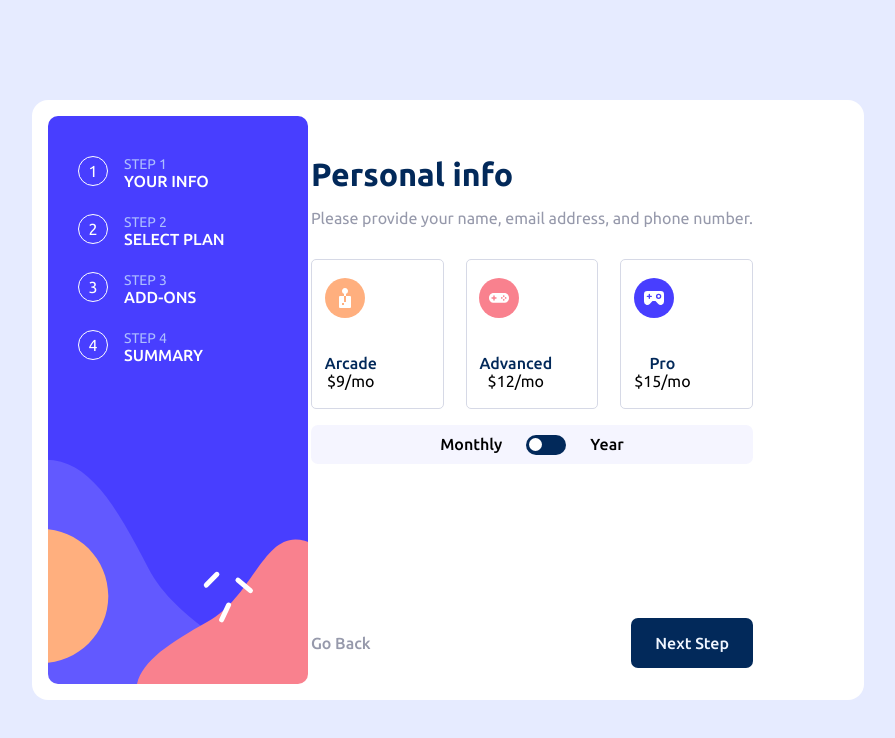
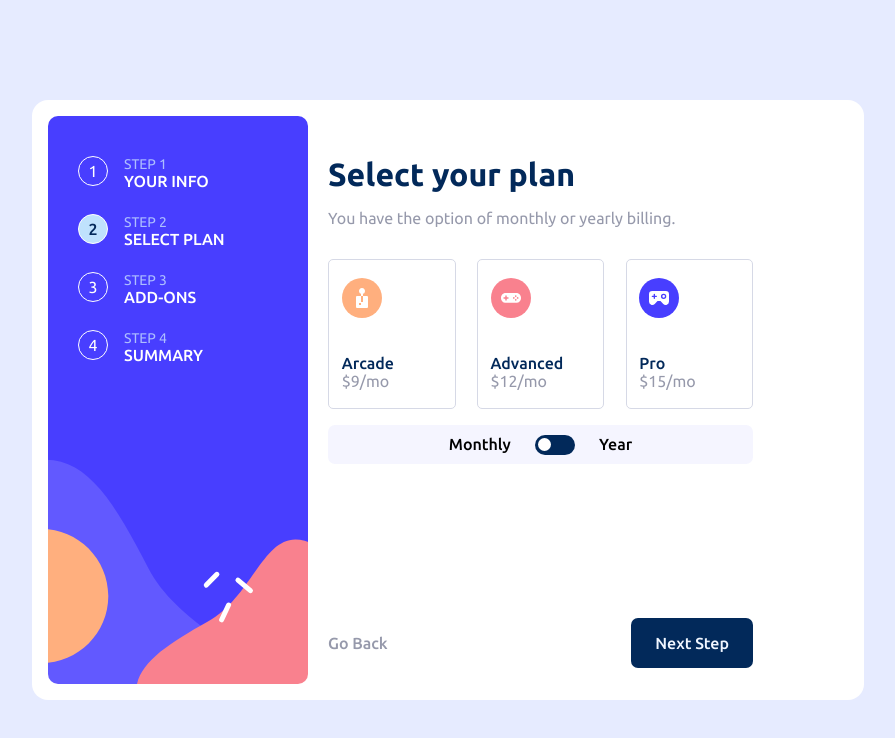
Before and after one commit to alejandrox64/Multi-Step-Form-Page, a React (Vite) app: page / in a window 1280 px wide. Both pictures are taken after a click on the button "Next Step". Shown: the top 738 px of the page, without its empty margins (192-1087 px from the left). Built offline with nearby package versions, Linux system fonts and the light colour scheme.

Commit message:
the correct prices are added with respect to the billing type

```diff
--- a/src/Components/AddOns.jsx
+++ b/src/Components/AddOns.jsx
@@ -1,7 +1,12 @@
 import React from "react";
+import { useSelector } from "react-redux";
 import styles from "../styles/AddOns.module.scss";
 
 const AddOns = () => {
+  const isMonthly = useSelector((state) => state.plans.planIsMonthly);
+  const priceAddsForMonth = useSelector((state) => state.plans.monthly);
+  const priceAddsForYear = useSelector((state) => state.plans.year);
+
   return (
     <div className={styles.addOnsContainer}>
       <label>
@@ -12,7 +17,12 @@ const AddOns = () => {
             <p>Access to multiplayer games</p>
           </span>
         </span>
-        <p className={styles.priceAddOn}> +$1/mo</p>
+        <p className={styles.priceAddOn}>
+          {" "}
+          {isMonthly
+            ? priceAddsForMonth.onlineService
+            : priceAddsForYear.onlineService}
+        </p>
       </label>
       <label>
         <span className={styles.checkboxContainer}>
@@ -23,7 +33,12 @@ const AddOns = () => {
           </span>
         </span>
 
-        <p className={styles.priceAddOn}> +$2/mo</p>
+        <p className={styles.priceAddOn}>
+          {" "}
+          {isMonthly
+            ? priceAddsForMonth.largerStorage
+            : priceAddsForYear.largerStorage}
+        </p>
       </label>
       <label>
         <span className={styles.checkboxContainer}>
@@ -33,7 +48,12 @@ const AddOns = () => {
             <p> Custom theme on your profile</p>
           </span>
         </span>
-        <p className={styles.priceAddOn}> +$2/mo</p>
+        <p className={styles.priceAddOn}>
+          {" "}
+          {isMonthly
+            ? priceAddsForMonth.customizableProfile
+            : priceAddsForYear.customizableProfile}
+        </p>
       </label>
     </div>
   );
--- a/src/Components/Plan.jsx
+++ b/src/Components/Plan.jsx
@@ -1,36 +1,60 @@
 import React from "react";
+import { useSelector, useDispatch } from "react-redux";
+import { changeBillingType } from "../redux/reducers/plansSlice";
 import styles from "../styles/Plan.module.scss";
 
 const Plan = () => {
+  const pricesPerMonth = useSelector((state) => state.plans.monthly);
+  const pricesPerYear = useSelector((state) => state.plans.year);
+  const isMonthly = useSelector((state) => state.plans.planIsMonthly);
+  const dispatch = useDispatch();
+
+  const handleChangeBillingType = () => {
+    dispatch(changeBillingType());
+    console.log(isMonthly);
+  };
+
   return (
     <div className={styles.plansContainer}>
       <div className={styles.plans}>
-        <button>
+        <button className={!isMonthly ? styles.plansOfYear : undefined}>
           <img src="../../public/icon-arcade.svg" />
           <span className={styles.descriptionOfPlan}>
             <p className={styles.nameOfPlan}>Arcade</p>
-            <p className={styles.price}>$9/mo</p>
+            <p className={styles.price}>
+              {isMonthly ? pricesPerMonth.arcade : pricesPerYear.arcade}
+            </p>
+            {!isMonthly && <p className={styles.freeMessage}>2 months free</p>}
           </span>
         </button>
-        <button>
+        <button className={!isMonthly ? styles.plansOfYear : undefined}>
           <img src="../../public/icon-advanced.svg" />
           <span className={styles.descriptionOfPlan}>
             <p className={styles.nameOfPlan}>Advanced</p>
-            <p className={styles.price}>$12/mo</p>
+            <p className={styles.price}>
+              {isMonthly ? pricesPerMonth.advanced : pricesPerYear.advanced}
+            </p>
+            {!isMonthly && <p className={styles.freeMessage}>2 months free</p>}
           </span>
         </button>
-        <button>
+        <button className={!isMonthly ? styles.plansOfYear : undefined}>
           <img src="../../public/icon-pro.svg" />
           <span className={styles.descriptionOfPlan}>
             <p className={styles.nameOfPlan}>Pro</p>
-            <p className={styles.price}>$15/mo</p>
+            <p className={styles.price}>
+              {isMonthly ? pricesPerMonth.pro : pricesPerYear.pro}
+            </p>
+            {!isMonthly && <p className={styles.freeMessage}>2 months free</p>}
           </span>
         </button>
       </div>
 
       <div className={styles.typeOfPlan}>
         <span>Monthly</span>
-        <button>
+        <button
+          onClick={handleChangeBillingType}
+          className={!isMonthly ? styles.year : undefined}
+        >
           <span></span>
         </button>
         <span>Year</span>
--- a/src/Components/Steps.jsx
+++ b/src/Components/Steps.jsx
@@ -1,11 +1,18 @@
 import React from "react";
+import { useSelector, useDispatch } from "react-redux";
 import styles from "../styles/Steps.module.scss";
 
 const Steps = () => {
+  const step = useSelector((state) => state.steps.step);
+
   return (
     <div className={styles.steps}>
       <span className={styles.step}>
-        <span className={styles.numberOfStep}>
+        <span
+          className={`${styles.numberOfStep} ${
+            step === 1 ? styles.currentStep : undefined
+          }`}
+        >
           <p className={styles.number}>1</p>
         </span>
         <span className={styles.descriptionStep}>
@@ -14,7 +21,11 @@ const Steps = () => {
         </span>
       </span>
       <span className={styles.step}>
-        <span className={styles.numberOfStep}>
+        <span
+          className={`${styles.numberOfStep} ${
+            step === 2 ? styles.currentStep : undefined
+          }`}
+        >
           <p className={styles.number}>2</p>
         </span>
         <span className={styles.descriptionStep}>
@@ -23,7 +34,11 @@ const Steps = () => {
         </span>
       </span>
       <span className={styles.step}>
-        <span className={styles.numberOfStep}>
+        <span
+          className={`${styles.numberOfStep} ${
+            step === 3 ? styles.currentStep : undefined
+          }`}
+        >
           <p className={styles.number}>3</p>
         </span>
         <span className={styles.descriptionStep}>
@@ -32,7 +47,11 @@ const Steps = () => {
         </span>
       </span>
       <span className={styles.step}>
-        <span className={styles.numberOfStep}>
+        <span
+          className={`${styles.numberOfStep} ${
+            step === 4 ? styles.currentStep : undefined
+          }`}
+        >
           <p className={styles.number}>4</p>
         </span>
         <span className={styles.descriptionStep}>
--- a/src/MainCardForm.jsx
+++ b/src/MainCardForm.jsx
@@ -15,6 +15,8 @@ function MainCardForm() {
   const renderedComponent = useSelector(
     (state) => state.steps.renderedCard[step - 1]
   );
+  const title = useSelector((state) => state.steps.title[step - 1]);
+  const description = useSelector((state) => state.steps.description[step - 1]);
   const dispatch = useDispatch();
 
   const renderComponent = () => {
@@ -45,10 +47,8 @@ function MainCardForm() {
     <main className={styles.mainCardForm}>
       <Steps />
       <div className={styles.mainContent}>
-        <h1>Personal info</h1>
-        <p className={styles.descriptionMainCard}>
-          Please provide your name, email address, and phone number.
-        </p>
+        <h1>{title}</h1>
+        <p className={styles.descriptionMainCard}>{description}</p>
         {renderComponent()}
         <div className={styles.buttons}>
           <button onClick={handlePrevClick} className={styles.backButton}>
--- /dev/null
+++ b/src/redux/reducers/plansSlice.js
@@ -0,0 +1,35 @@
+import { createSlice } from "@reduxjs/toolkit";
+
+const initialState = {
+  planIsMonthly: true,
+  monthly: {
+    arcade: "$9/mo",
+    advanced: "$12/mo",
+    pro: "$15/mo",
+    onlineService: "+$1/mo",
+    largerStorage: "+$2/mo",
+    customizableProfile: "+$2/mo",
+  },
+  year: {
+    arcade: "$90/yr",
+    advanced: "$120/yr",
+    pro: "$150/yr",
+    onlineService: "+$10/yr",
+    largerStorage: "+$20/yr",
+    customizableProfile: "+$20/yr",
+  },
+};
+
+export const plansSlice = createSlice({
+  name: "plans",
+  initialState,
+  reducers: {
+    changeBillingType: (state) => {
+      state.planIsMonthly = !state.planIsMonthly;
+    },
+  },
+});
+
+export const { changeBillingType } = plansSlice.actions;
+
+export default plansSlice.reducer;
--- a/src/redux/store/store.js
+++ b/src/redux/store/store.js
@@ -1,8 +1,10 @@
 import { configureStore } from "@reduxjs/toolkit";
 import stepsReducer from "../reducers/stepsSlice";
+import plansReducer from "../reducers/plansSlice";
 
 export const store = configureStore({
   reducer: {
     steps: stepsReducer,
+    plans: plansReducer,
   },
 });
--- a/src/styles/AddOns.module.scss
+++ b/src/styles/AddOns.module.scss
@@ -3,7 +3,7 @@
 .addOnsContainer {
   display: flex;
   flex-direction: column;
-
+  width: 425px;
   label {
     display: flex;
     justify-content: space-between;
--- a/src/styles/ConfirmationStep.module.scss
+++ b/src/styles/ConfirmationStep.module.scss
@@ -3,6 +3,7 @@
 .confirmationStepContainer {
   display: flex;
   flex-direction: column;
+  width: 425px;
   .planWithAddOns {
     background-color: colors.$Magnolia;
     border-radius: 15px;
--- a/src/styles/Plan.module.scss
+++ b/src/styles/Plan.module.scss
@@ -1,6 +1,7 @@
 @use "./colors.module.scss";
 
 .plansContainer {
+  width: 425px;
   .plans {
     display: flex;
     justify-content: space-between;
@@ -16,10 +17,19 @@
       background-color: white;
       p {
         margin: 0;
+        text-align: left;
       }
       .nameOfPlan {
         color: colors.$Marine-blue;
         font-weight: 500;
+      }
+      .price {
+        color: colors.$Cool-gray;
+      }
+      .freeMessage {
+        font-size: 12px;
+        color: colors.$Marine-blue;
+        margin-top: 0.5rem;
       }
       &:hover {
         cursor: pointer;
@@ -29,6 +39,9 @@
         background-color: colors.$Purplish-blue-light;
         border-color: colors.$Purplish-blue;
       }
+    }
+    .plansOfYear {
+      height: 165px;
     }
   }
   .typeOfPlan {
@@ -49,15 +62,20 @@
       border: none;
       border-radius: 25px;
       display: flex;
+
       span {
         width: 13px;
         height: 13px;
         background-color: white;
         border-radius: 50%;
       }
+
       &:hover {
         cursor: pointer;
       }
     }
+    .year {
+      justify-content: end;
+    }
   }
 }
--- a/src/styles/Steps.module.scss
+++ b/src/styles/Steps.module.scss
@@ -26,6 +26,11 @@
       align-items: center;
       margin-right: 1rem;
     }
+    .currentStep {
+      background-color: colors.$Light-blue;
+      color: colors.$Marine-blue;
+      font-weight: 500;
+    }
 
     .descriptionStep {
       .titleStep {
```
Also changed, not shown: src/redux/reducers/pricesSlice.js (added, +11 -0 lines).
